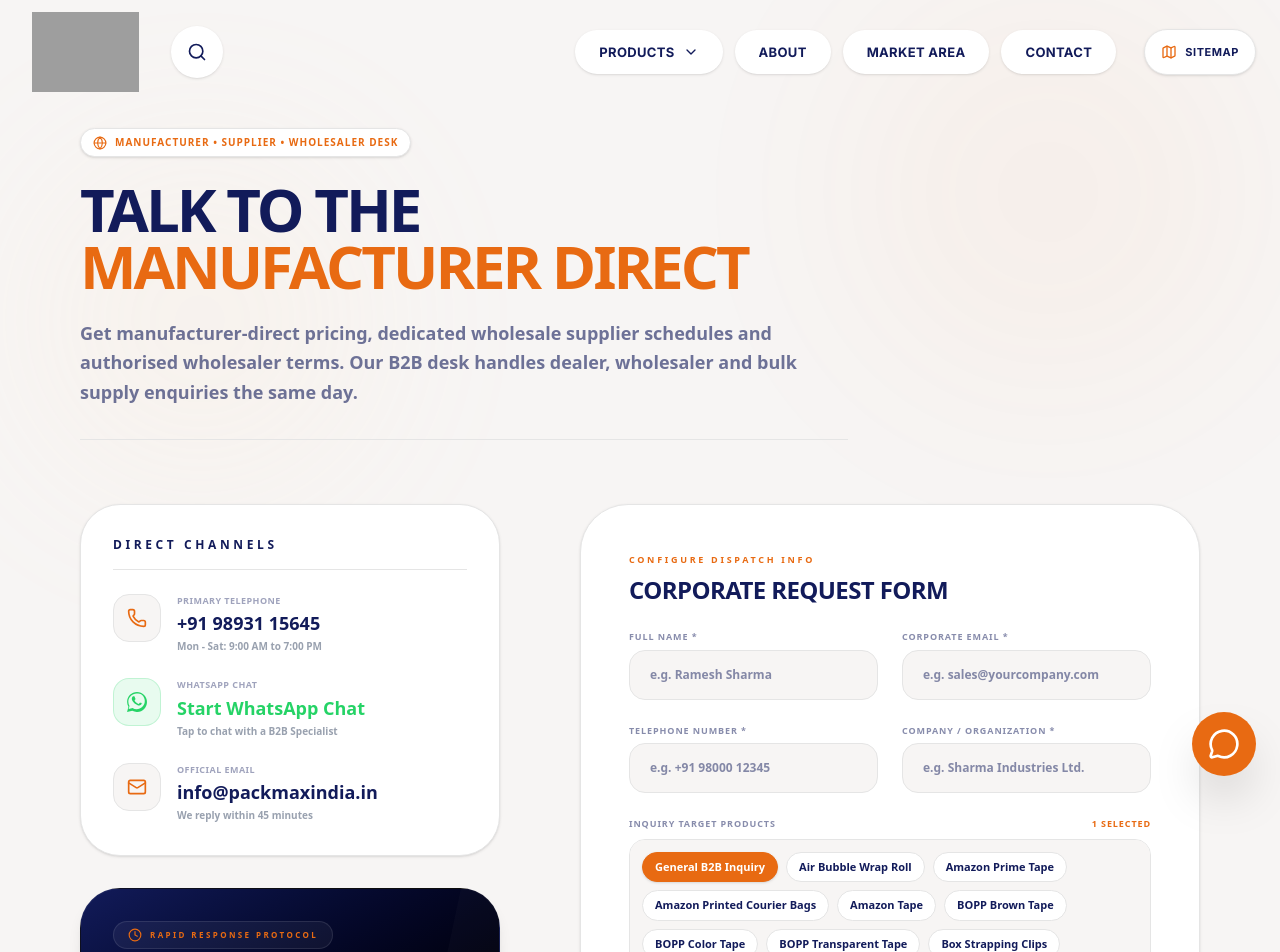
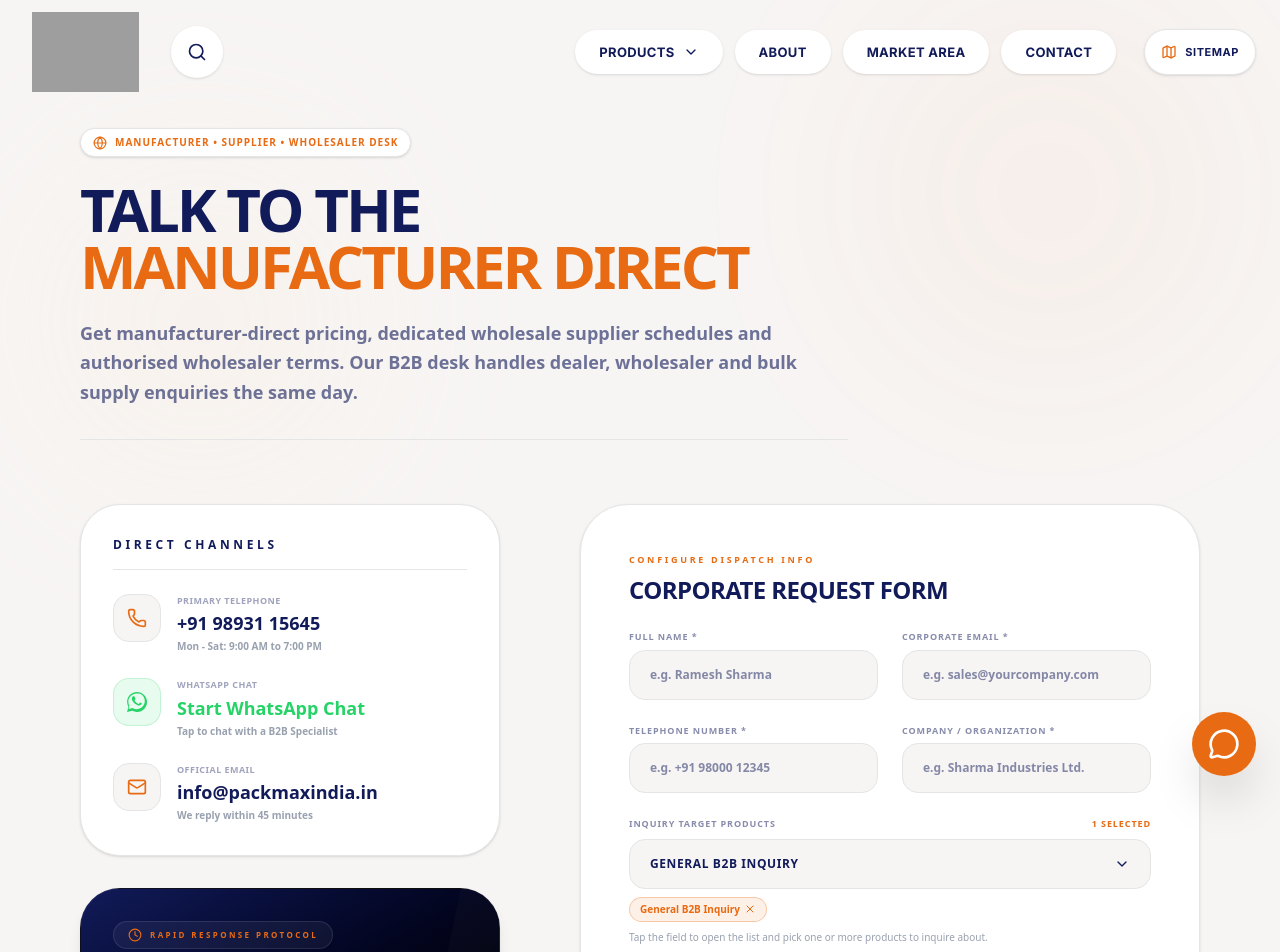
Before and after one commit to trade4vyapar/packmax-app, a Next.js app: page /contact in a window 1280 px wide. Shown: the top 952 px of the page. Built offline with nearby package versions, Linux system fonts and the light colour scheme; grey boxes are pictures that could not be loaded.

Commit message:
Coursel fix

```diff
--- a/src/app/contact/contact-client.tsx
+++ b/src/app/contact/contact-client.tsx
@@ -1,8 +1,8 @@
 "use client";
 
-import { useState } from "react";
+import { useEffect, useRef, useState } from "react";
 import Link from "next/link";
-import { motion } from "framer-motion";
+import { motion, AnimatePresence } from "framer-motion";
 import {
   Phone,
   Mail,
@@ -13,7 +13,10 @@ import {
   ShieldCheck,
   ArrowRight,
   MessageSquare,
-  Globe
+  Globe,
+  ChevronDown,
+  Check,
+  X,
 } from "lucide-react";
 import { siteData } from "@/data/siteData";
 import PremiumCTA from "@/components/PremiumCTA";
@@ -43,6 +46,24 @@ export default function ContactClient() {
   const [isSubmitted, setIsSubmitted] = useState(false);
   const [isSubmitting, setIsSubmitting] = useState(false);
   const [submitError, setSubmitError] = useState<string | null>(null);
+  const [dropdownOpen, setDropdownOpen] = useState(false);
+  const dropdownRef = useRef<HTMLDivElement | null>(null);
+
+  // Close the dropdown when clicking outside of it.
+  useEffect(() => {
+    if (!dropdownOpen) return;
+    const onPointerDown = (e: MouseEvent | TouchEvent) => {
+      if (dropdownRef.current && !dropdownRef.current.contains(e.target as Node)) {
+        setDropdownOpen(false);
+      }
+    };
+    document.addEventListener("mousedown", onPointerDown);
+    document.addEventListener("touchstart", onPointerDown);
+    return () => {
+      document.removeEventListener("mousedown", onPointerDown);
+      document.removeEventListener("touchstart", onPointerDown);
+    };
+  }, [dropdownOpen]);
 
   const toggleSubject = (value: string) => {
     setFormData((prev) => {
@@ -326,8 +347,9 @@ export default function ContactClient() {
                   </div>
                 </div>
 
-                {/* Inquiry Target — multi-select chips (every product the user
-                    may want to inquire about, plus a general catch-all). */}
+                {/* Inquiry Target — multi-select dropdown. Trigger shows the
+                    count of selected products; clicking it opens a panel where
+                    the user can toggle multiple items on/off. */}
                 <div className="flex flex-col gap-2">
                   <div className="flex items-center justify-between">
                     <label className="text-[9px] font-black text-[var(--color-heading)] uppercase tracking-widest opacity-50">
@@ -337,29 +359,108 @@ export default function ContactClient() {
                       {formData.subjects.length} selected
                     </span>
                   </div>
-                  <div className="bg-[var(--color-bg)] border border-[var(--color-border)] rounded-2xl p-3 max-h-60 overflow-y-auto">
-                    <div className="flex flex-wrap gap-2">
+
+                  <div ref={dropdownRef} className="relative">
+                    {/* Trigger */}
+                    <button
+                      type="button"
+                      onClick={() => setDropdownOpen((o) => !o)}
+                      aria-haspopup="listbox"
+                      aria-expanded={dropdownOpen}
+                      className="w-full bg-[var(--color-bg)] border border-[var(--color-border)] hover:border-[var(--color-cta)] focus:border-[var(--color-cta)] px-5 py-4 rounded-2xl text-left text-xs font-black text-[var(--color-heading)] uppercase tracking-wider outline-none transition-colors flex items-center justify-between gap-3 cursor-pointer"
+                    >
+                      <span className="truncate">
+                        {formData.subjects.length === 1
+                          ? formData.subjects[0]
+                          : `${formData.subjects.length} products selected`}
+                      </span>
+                      <ChevronDown
+                        className={`w-4 h-4 shrink-0 transition-transform duration-200 ${dropdownOpen ? "rotate-180" : ""}`}
+                      />
+                    </button>
+
+                    {/* Selected chips preview (visible when closed too, so the
+                        user can see/remove choices without re-opening). */}
+                    {formData.subjects.length > 0 && (
+                      <div className="flex flex-wrap gap-1.5 mt-2">
+                        {formData.subjects.map((s) => (
+                          <span
+                            key={s}
+                            className="inline-flex items-center gap-1 bg-[var(--color-cta)]/10 border border-[var(--color-cta)]/30 text-[var(--color-cta)] px-2.5 py-1 rounded-full text-[10px] font-bold"
+                          >
+                            {s}
+                            <button
+                              type="button"
+                              onClick={() => toggleSubject(s)}
+                              aria-label={`Remove ${s}`}
+                              className="hover:opacity-70"
+                            >
+                              <X className="w-3 h-3" />
+                            </button>
+                          </span>
+                        ))}
+                      </div>
+                    )}
+
+                    {/* Dropdown panel */}
+                    <AnimatePresence>
+                      {dropdownOpen && (
+                        <motion.div
+                          initial={{ opacity: 0, y: -8 }}
+                          animate={{ opacity: 1, y: 0 }}
+                          exit={{ opacity: 0, y: -8 }}
+                          transition={{ duration: 0.18, ease: "easeOut" }}
+                          className="absolute left-0 right-0 mt-2 z-30 bg-white border border-[var(--color-border)] rounded-2xl shadow-xl overflow-hidden"
+                        >
+                          <div className="max-h-72 overflow-y-auto p-2">
                             {PRODUCT_OPTIONS.map((opt) => {
                               const isActive = formData.subjects.includes(opt);
                               return (
                                 <button
                                   key={opt}
                                   type="button"
+                                  role="option"
+                                  aria-selected={isActive}
                                   onClick={() => toggleSubject(opt)}
-                            className={`px-3 py-1.5 rounded-full text-[11px] font-bold border transition-all ${
+                                  className={`w-full flex items-center justify-between gap-3 px-3 py-2.5 rounded-xl text-left text-[12px] font-bold transition-colors ${
                                     isActive
-                                ? "bg-[var(--color-cta)] border-[var(--color-cta)] text-white shadow-sm"
-                                : "bg-white border-[var(--color-border)] text-[var(--color-heading)] hover:border-[var(--color-cta)] hover:text-[var(--color-cta)]"
+                                      ? "bg-[var(--color-cta)]/10 text-[var(--color-cta)]"
+                                      : "text-[var(--color-heading)] hover:bg-gray-50"
                                   }`}
                                 >
-                            {opt}
+                                  <span className="truncate">{opt}</span>
+                                  <span
+                                    className={`flex items-center justify-center w-5 h-5 rounded-md border shrink-0 transition-colors ${
+                                      isActive
+                                        ? "bg-[var(--color-cta)] border-[var(--color-cta)] text-white"
+                                        : "bg-white border-gray-300"
+                                    }`}
+                                  >
+                                    {isActive && <Check className="w-3 h-3" strokeWidth={3} />}
+                                  </span>
                                 </button>
                               );
                             })}
                           </div>
+                          <div className="border-t border-gray-100 px-3 py-2 flex items-center justify-between bg-gray-50">
+                            <span className="text-[10px] font-bold text-gray-500 uppercase tracking-wider">
+                              {formData.subjects.length} selected
+                            </span>
+                            <button
+                              type="button"
+                              onClick={() => setDropdownOpen(false)}
+                              className="text-[10px] font-black text-[var(--color-cta)] uppercase tracking-widest hover:underline"
+                            >
+                              Done
+                            </button>
                           </div>
+                        </motion.div>
+                      )}
+                    </AnimatePresence>
+                  </div>
+
                   <p className="text-[10px] font-medium text-gray-400">
-                    Tap any product to add/remove it. Select multiple to inquire about a bundle.
+                    Tap the field to open the list and pick one or more products to inquire about.
                   </p>
                 </div>
 
--- a/src/components/Preloader.tsx
+++ b/src/components/Preloader.tsx
@@ -10,18 +10,32 @@ const iconSequence = [Package, Box, ShieldCheck, Truck];
 export default function Preloader() {
   const pathname = usePathname();
   const [index, setIndex] = useState(0);
-  const [showPreloader, setShowPreloader] = useState(false);
+  // Start the preloader visible on the home route — this state is set during
+  // SSR/initial render so the overlay is already in the markup on first paint,
+  // killing the brief flash of the home page that used to appear before the
+  // useEffect kicked in.
+  const [showPreloader, setShowPreloader] = useState(() => pathname === "/");
   const [isFinished, setIsFinished] = useState(false);
 
   useEffect(() => {
-    // 1. Only on home page
-    if (pathname !== "/") return;
+    // 1. Only on home page — on any other route, dismiss instantly.
+    if (pathname !== "/") {
+      setShowPreloader(false);
+      setIsFinished(true);
+      return;
+    }
 
-    // 2. Only once per session
+    // 2. Only once per session — if the visitor already saw it, dismiss now.
     const hasSeen = sessionStorage.getItem("packmax_preloader_seen");
-    if (hasSeen) return;
+    if (hasSeen) {
+      setShowPreloader(false);
+      setIsFinished(true);
+      return;
+    }
 
     setShowPreloader(true);
+    setIsFinished(false);
+    setIndex(0);
     document.body.style.overflow = "hidden";
 
     // 3. Cycle through icons every 500ms
```
Lines whose indentation alone changed are shown as unchanged.
